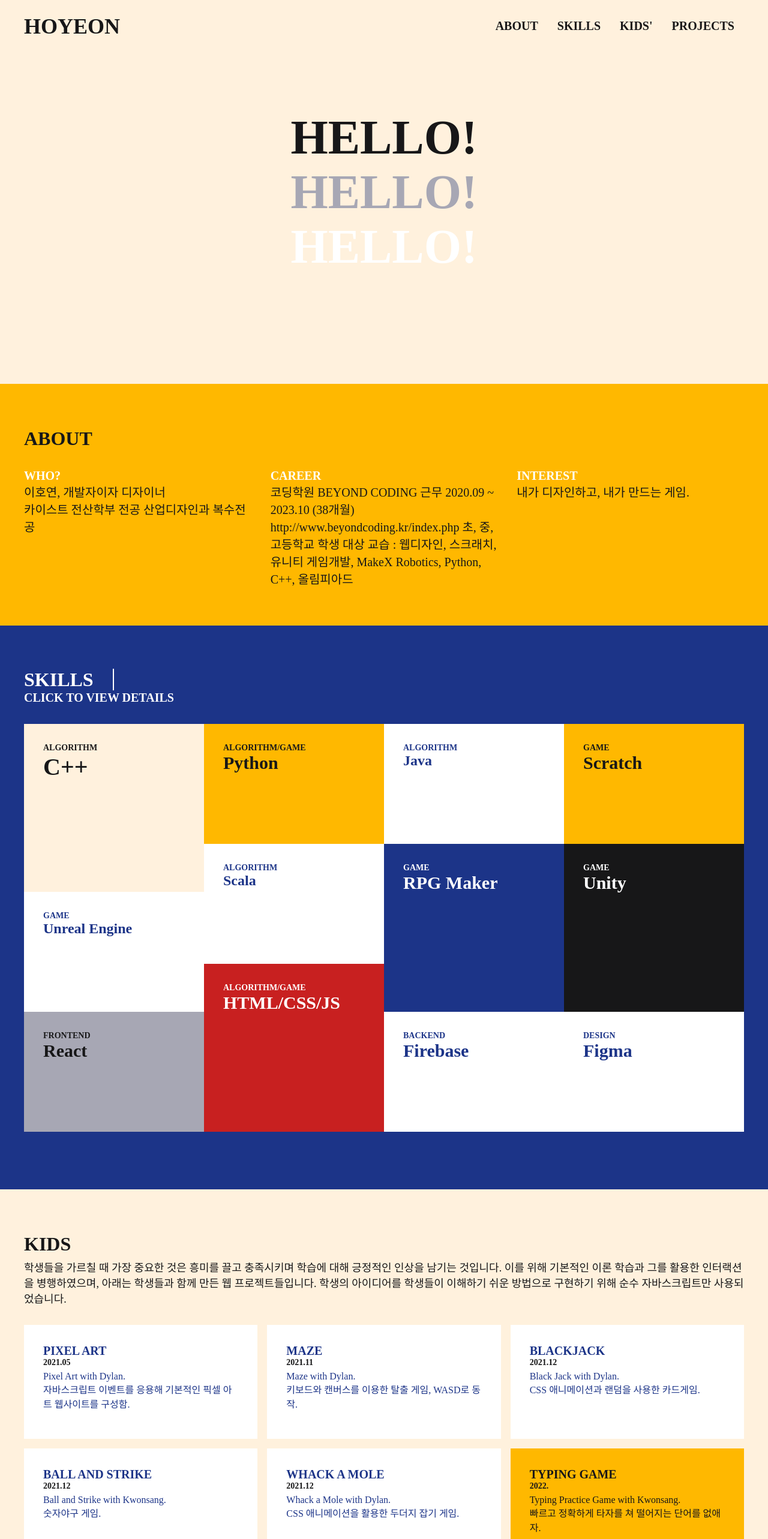
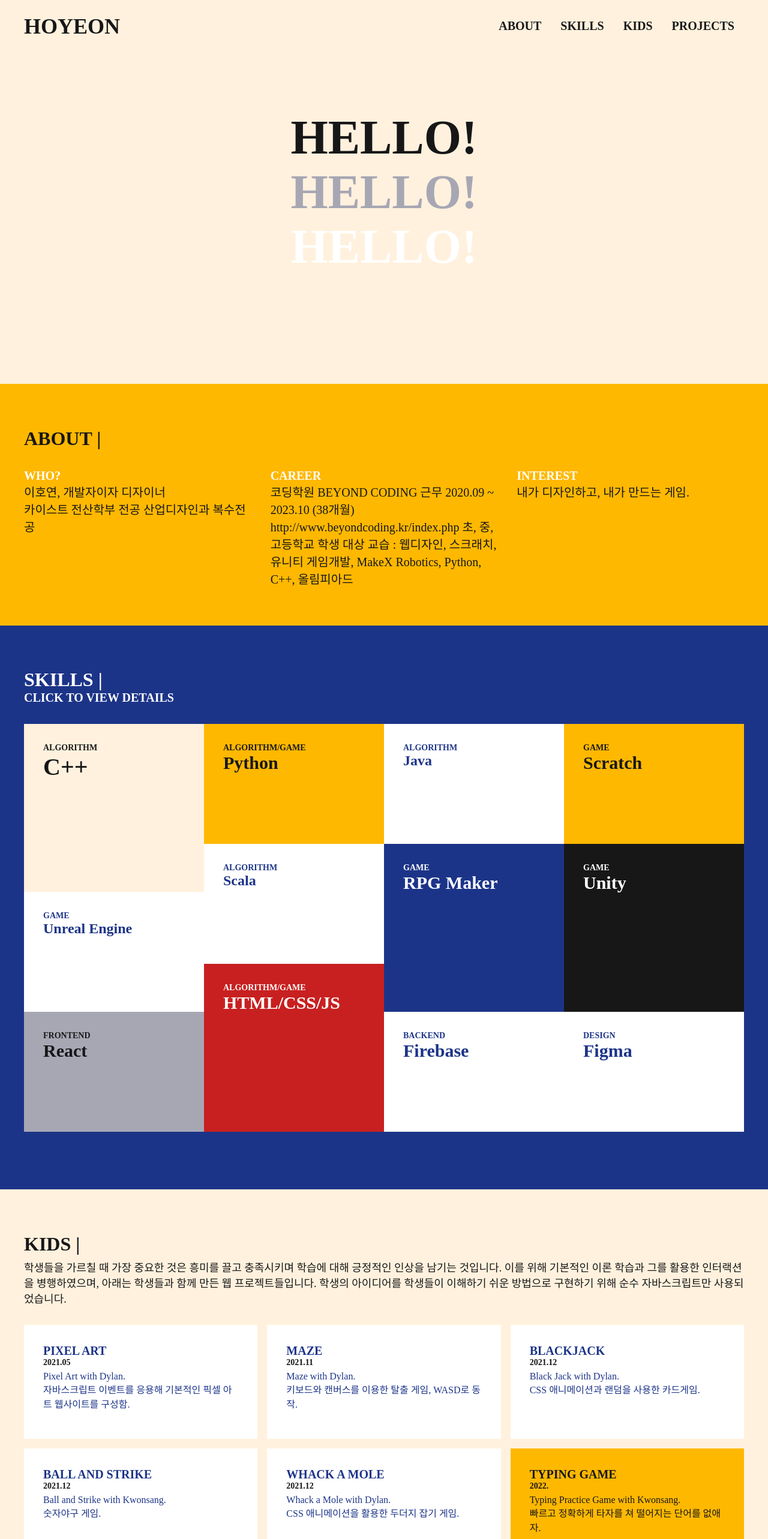
Before and after one commit to Moyeon/Moyeon, a React (Create React App) app: page / in a window 1280 px wide. Shown: the top 2566 px of the page at 60% size. Built offline with nearby package versions, Linux system fonts and the light colour scheme; a web font is replaced by a local one.

Commit message:
HashLink update

```diff
--- a/package.json
+++ b/package.json
@@ -18,6 +18,7 @@
     "react-responsive": "^9.0.2",
     "react-router": "^6.17.0",
     "react-router-dom": "^6.17.0",
+    "react-router-hash-link": "^2.4.3",
     "react-scripts": "5.0.1",
     "styled-components": "^6.1.0",
     "typescript": "^4.9.5",
@@ -50,6 +51,7 @@
   "devDependencies": {
     "@types/react-native": "^0.72.3",
     "@types/react-responsive": "^8.0.6",
-    "@types/react-router-dom": "^5.3.3"
+    "@types/react-router-dom": "^5.3.3",
+    "@types/react-router-hash-link": "^2.4.7"
   }
 }
--- a/src/components/TopBar.tsx
+++ b/src/components/TopBar.tsx
@@ -3,6 +3,7 @@ import MyText, {FontType} from "./styles/MyText";
 import { Colors } from "./styles/Colors";
 import React from "react";
 import { Link } from "react-router-dom";
+import { HashLink } from "react-router-hash-link";
 
 const FlexDivPC = styled.div`
   display: flex;
@@ -37,26 +38,26 @@ export default function TopBar(){
           </MyText>
         </Link>
         <Empty></Empty>
-        <Link to="/" className="TopBarBtn">
+        <HashLink smooth to="/#ABOUT" className="TopBarBtn">
           <MyText fontType={FontType.SEMIBOLD} color={Colors.BLACK} fontSize={20}>
             ABOUT
           </MyText>
-        </Link>
-        <Link to="/" className="TopBarBtn">
+        </HashLink>
+        <HashLink smooth to="/#SKILLS" className="TopBarBtn">
           <MyText fontType={FontType.SEMIBOLD} color={Colors.BLACK} fontSize={20}>
             SKILLS
           </MyText>
-        </Link>
-        <Link to="/" className="TopBarBtn">
+        </HashLink>
+        <HashLink smooth to="/#KIDS" className="TopBarBtn">
           <MyText fontType={FontType.SEMIBOLD} color={Colors.BLACK} fontSize={20}>
-            KIDS'
+            KIDS
           </MyText>
-        </Link>
-        <Link to="/" className="TopBarBtn">
+        </HashLink>
+        <HashLink smooth to="/#PROJECTS" className="TopBarBtn">
           <MyText fontType={FontType.SEMIBOLD} color={Colors.BLACK} fontSize={20}>
             PROJECTS
           </MyText>
-        </Link>
+        </HashLink>
         {/* <Link to="/" className="TopBarBtn">
           <MyText fontType={FontType.SEMIBOLD} color={Colors.BLACK} fontSize={20}>
             DESIGNS
--- a/src/components/core/SkillBox.tsx
+++ b/src/components/core/SkillBox.tsx
@@ -35,6 +35,12 @@ const GridItem = styled.div<{rowSize: number}>`
   width: 100%;
   height: 100%;
   grid-row: auto / span ${props => props.rowSize};
+`;
+
+const VerticalCenter = styled.div`
+  height: 100%;
+  display: flex;
+  align-items: center;
 `;
 
 interface Props {
@@ -79,9 +85,12 @@ const SkillBox = ({bgColor = Colors.WHITE, fontSize, children, title, rowSize =
           {title}
         </MyText></>}
       {clicked &&
-        <MyText fontSize={16} fontType={FontType.REGULAR} color={getTextColor(bgColor)} isPretendard={1}>
-          {children}
-        </MyText>}
+        <VerticalCenter>
+          <MyText fontSize={16} fontType={FontType.REGULAR} color={getTextColor(bgColor)} isPretendard={1}>
+            {children}
+          </MyText>
+        </VerticalCenter>
+        }
     </Wrapper>
   </GridItem>);
 }
--- a/src/components/screens/About.tsx
+++ b/src/components/screens/About.tsx
@@ -35,11 +35,11 @@ const Flex = styled.div`
 
 export default function About() {
   return (
-    <OneScreen style={{backgroundColor: "var(--YELLOW)"}}>
+    <OneScreen id="ABOUT" style={{backgroundColor: "var(--YELLOW)"}}>
       <Stick color={Colors.YELLOW}></Stick>
       <Box>
         <MyText fontType={FontType.BLACK} color={Colors.BLACK} fontSize={32}>
-          ABOUT
+          ABOUT |
         </MyText>
         <Flex>
           <Tab>
--- a/src/components/screens/Kids.tsx
+++ b/src/components/screens/Kids.tsx
@@ -38,11 +38,11 @@ const Br = styled.div`
 
 export default function Kids() {
   return (
-    <OneScreen style={{backgroundColor: "var(--CREAM)"}}>
+    <OneScreen id="KIDS" style={{backgroundColor: "var(--CREAM)"}}>
       <Stick color={Colors.CREAM}></Stick>
       <Box>
         <MyText fontType={FontType.BLACK} color={Colors.BLACK} fontSize={32}>
-          KIDS
+          KIDS |
         </MyText>
         <Br></Br>
         <MyText fontType={FontType.REGULAR} color={Colors.BLACK} fontSize={18} isPretendard={1}>
--- a/src/components/screens/Projects.tsx
+++ b/src/components/screens/Projects.tsx
@@ -23,11 +23,11 @@ const Box = styled.div`
 
 export default function Projects() {
   return (
-    <OneScreen style={{backgroundColor: "var(--DARKBLUE)"}}>
+    <OneScreen id="PROJECTS" style={{backgroundColor: "var(--DARKBLUE)"}}>
       <Stick color={Colors.DARKBLUE}></Stick>
       <Box>
         <MyText fontType={FontType.BLACK} color={Colors.WHITE} fontSize={32}>
-          PROJECTS
+          PROJECTS |
         </MyText>
         <MyText fontType={FontType.SEMIBOLD} color={Colors.WHITE} fontSize={20} isPretendard={1}>
           Personal Quiz Website : https://id311.vercel.app/ 3인 프로젝트, React, Next.js 기반
--- a/src/components/screens/Skills.tsx
+++ b/src/components/screens/Skills.tsx
@@ -30,21 +30,14 @@ const FlexBox = styled.div`
   margin: 2em 0;
   position: relative;
 `;
-const Line = styled.span`
-  height: 80%;
-  border-right: 2px solid var(--WHITE);
-  width: 0;
-  margin: 0 1em;
-`;
 
 export default function Skills() {
   return (
-    <OneScreen style={{backgroundColor: "var(--DARKBLUE)"}}>
+    <OneScreen id="SKILLS" style={{backgroundColor: "var(--DARKBLUE)"}}>
       <Stick color={Colors.DARKBLUE}></Stick>
       <Box>
         <MyText fontType={FontType.BLACK} color={Colors.WHITE} fontSize={32}>
-          SKILLS
-          <Line></Line>
+          SKILLS |
           <MyText fontType={FontType.SEMIBOLD} color={Colors.WHITE} fontSize={20}>
             CLICK TO VIEW DETAILS
           </MyText>
@@ -66,7 +59,7 @@ export default function Skills() {
             스칼라를 사용한 프로그래밍 언어 작성 경험이 있습니다.
           </SkillBox>
           <SkillBox bgColor={Colors.DARKBLUE} fontSize={30} rowSize={7} title="RPG Maker" subtitle="GAME">
-            중학교 때 가족이 소개해줬으며, 이걸 통해 해리포터 게임을 함께 만들어 보자고 제안했습니다. 완성은 하지 못했지만 여러 버튼을 눌러보며 스스로 게임 개발 방법을 배웠고, 간단한 이벤트 기반 쯔꾸르 앱을 만들 수 있었습니다.<br/><br/>코딩에 익숙해지고 나서 다시 사용했을 때는 코딩을 통한 더 세세한 조정법을 배워 학생과 함께 게임을 만들어 보기도 했습니다.
+            중학교 때 가족이 rpg maker 툴을 알려주며, 이걸 통해 해리포터 게임을 함께 만들자고 제안했습니다. 완성은 하지 못했지만 여러 버튼을 눌러보며 스스로 게임 개발 방법을 배웠고, 간단한 이벤트 기반 쯔꾸르 앱을 만들 수 있었습니다.<br/><br/>코딩에 익숙해지고 나서 다시 사용했을 때는 텍스트 코딩을 통한 더 세세한 조정법을 배워 학생과 함께 게임을 만들어 보기도 했습니다.
           </SkillBox>
           <SkillBox bgColor={Colors.BLACK} fontSize={30} rowSize={7} title="Unity" subtitle="GAME">
             고등학교 1학년 때 화학 수행평가를 위해 AR 앱과 VR 앱을 만든 경험이 있습니다. 이후 유니티에 흥미를 가져 PC 게임 프로젝트를 홀로 여러 번 진행했으며, 이를 토대로 학생에게 수업을 진행할 수 있을 정도로 친숙합니다.
```
Also changed, not shown: 1 other file (tests, documents, lock files or other folders).
